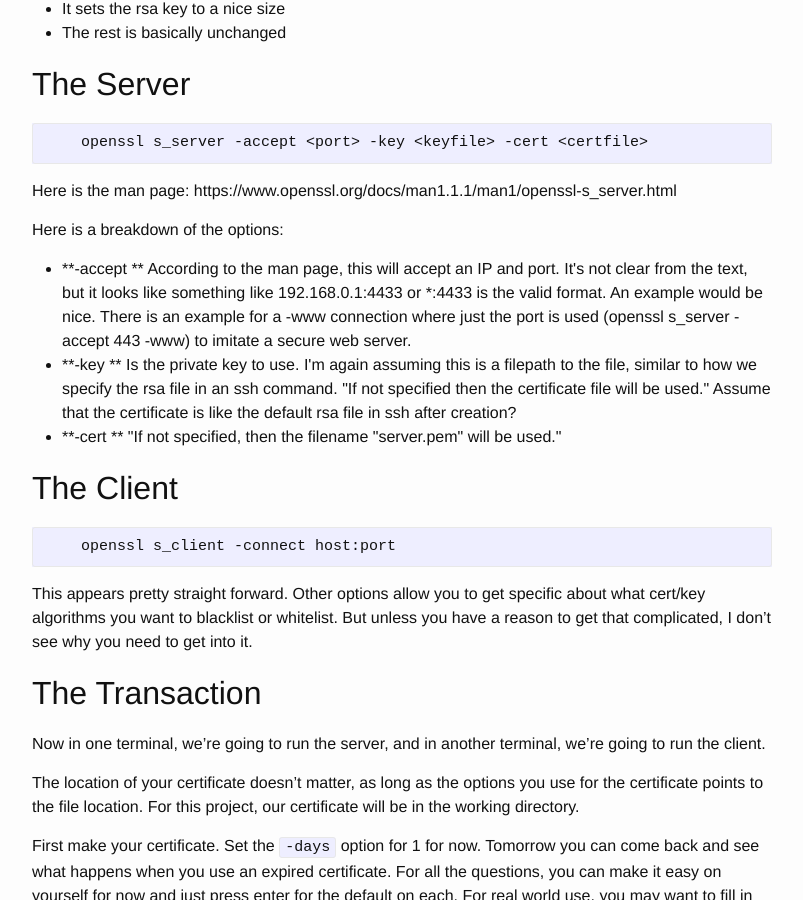
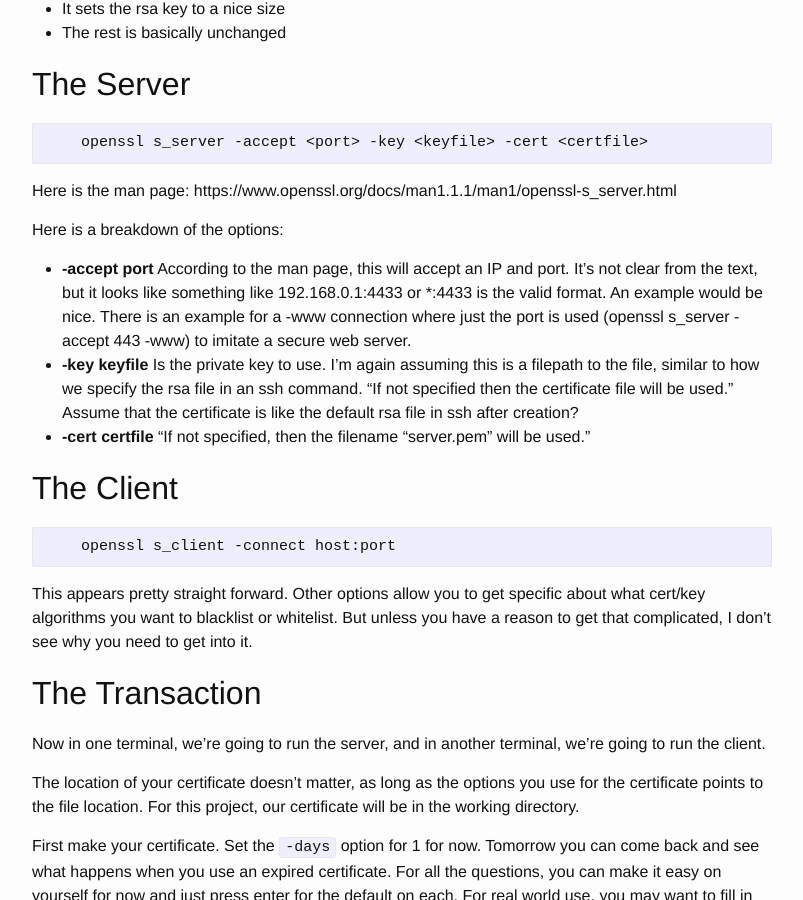
Before and after one commit to erickveil/erickveil.github.com, a Jekyll site: the page built from _posts/2021-01-21-How to Send Encrypted Messages Using OpenSSL on the Command Line.md, in a window 1280 px wide and 900 px high, scrolled down 2027 px. Shown: the whole window, without its empty margins (238-1041 px from the left). Built offline with Jekyll 4.4.1, drawn with Linux system fonts in a browser that asks for light colours.

Commit message:
Fixed markdown on second option list

```diff
--- a/_posts/2021-01-21-How to Send Encrypted Messages Using OpenSSL on the Command Line.md
+++ b/_posts/2021-01-21-How to Send Encrypted Messages Using OpenSSL on the Command Line.md
@@ -64,9 +64,9 @@
 
 Here is a breakdown of the options:
 
-- **-accept <port>** According to the man page, this will accept an IP and port. It's not clear from the text, but it looks like something like 192.168.0.1:4433 or *:4433 is the valid format. An example would be nice. There is an example for a -www connection where just the port is used (openssl s_server -accept 443 -www) to imitate a secure web server.
-- **-key <keyfile>** Is the private key to use. I'm again assuming this is a filepath to the file, similar to how we specify the rsa file in an ssh command. "If not specified then the certificate file will be used." Assume that the certificate is like the default rsa file in ssh after creation?
-- **-cert <certfile>** "If not specified, then the filename "server.pem" will be used."
+- **-accept port** According to the man page, this will accept an IP and port. It's not clear from the text, but it looks like something like 192.168.0.1:4433 or *:4433 is the valid format. An example would be nice. There is an example for a -www connection where just the port is used (openssl s_server -accept 443 -www) to imitate a secure web server.
+- **-key keyfile** Is the private key to use. I'm again assuming this is a filepath to the file, similar to how we specify the rsa file in an ssh command. "If not specified then the certificate file will be used." Assume that the certificate is like the default rsa file in ssh after creation?
+- **-cert certfile** "If not specified, then the filename "server.pem" will be used."
 
 ## The Client
 
```
